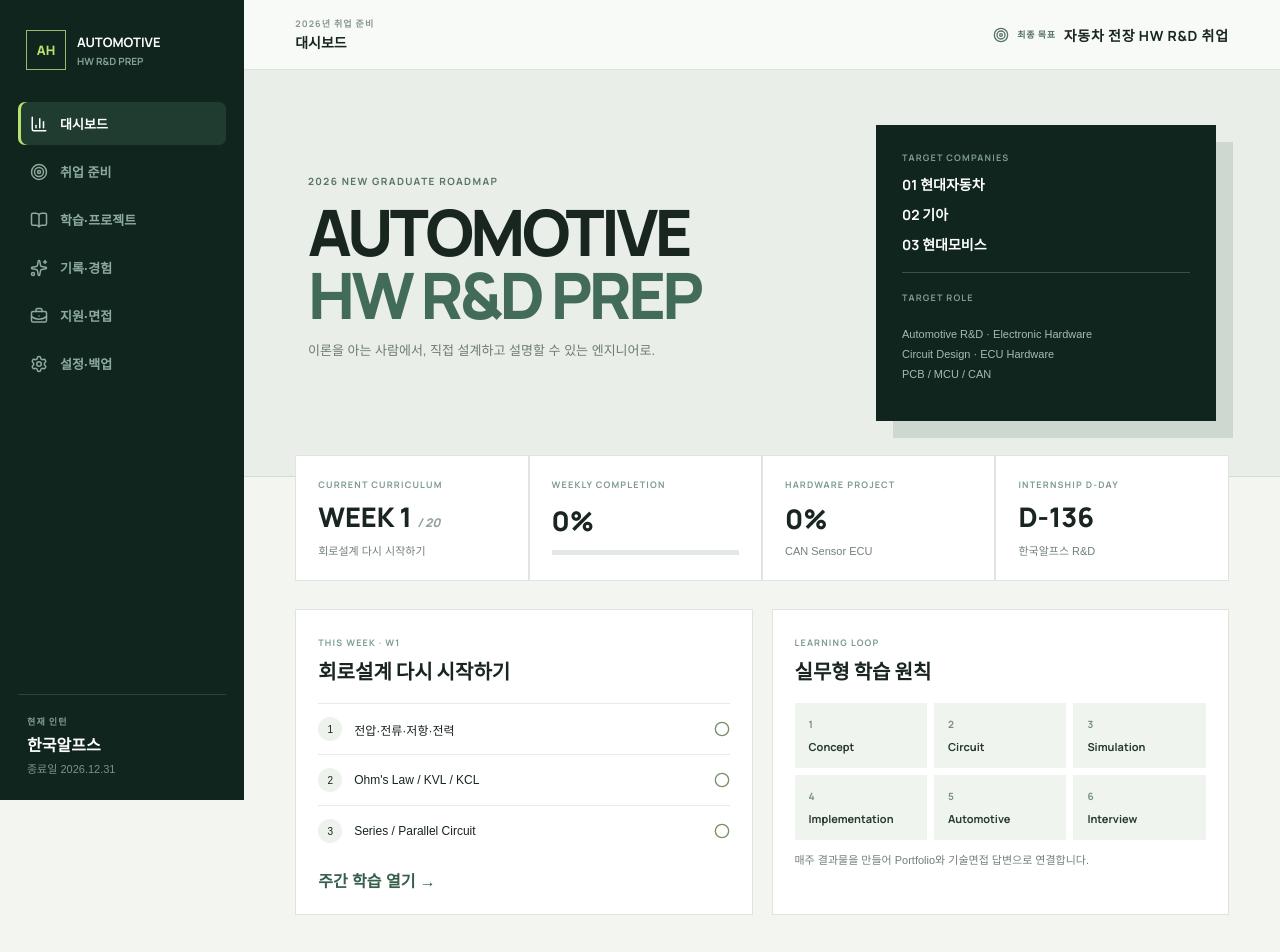
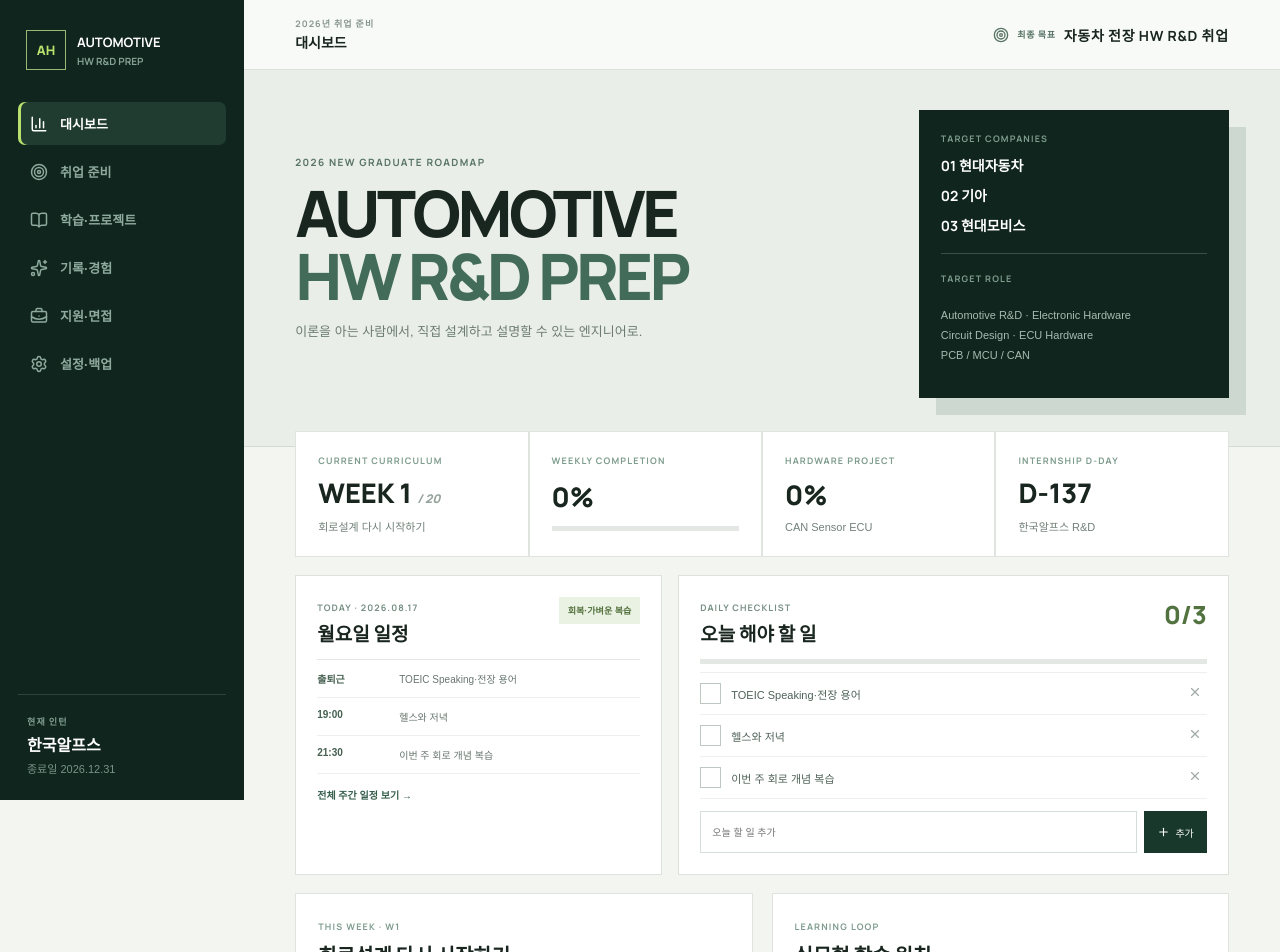
Before and after one commit to PacoKim/vamos-trabajo, a React (Vite) app: page / in a window 1280 px wide. Shown: the top 952 px of the page. Built offline with nearby package versions, Linux system fonts and the light colour scheme; a web font is replaced by a local one.

Commit message:
feat: add daily schedule and checklist dashboard

```diff
--- a/src/App.tsx
+++ b/src/App.tsx
@@ -622,6 +622,192 @@ function NavigationHub({
     </Page>
   );
 }
+function DailyAgenda({ go }: { go: (v: View) => void }) {
+  const schedules = [
+    {
+      day: "일요일",
+      focus: "마무리·재계획",
+      events: [
+        ["오전", "프로젝트 또는 미완료 핵심 범위"],
+        ["오후", "헬스 1시간 30분"],
+        ["저녁", "영어·인적성 및 주간 회고"],
+      ],
+    },
+    {
+      day: "월요일",
+      focus: "회복·가벼운 복습",
+      events: [
+        ["출퇴근", "TOEIC Speaking·전장 용어"],
+        ["19:00", "헬스와 저녁"],
+        ["21:30", "이번 주 회로 개념 복습"],
+      ],
+    },
+    {
+      day: "화요일",
+      focus: "회로·Simulation",
+      events: [
+        ["출퇴근", "영어·인적성"],
+        ["20:00", "회로이론·전자회로"],
+        ["21:00", "LTspice 실습"],
+      ],
+    },
+    {
+      day: "수요일",
+      focus: "회복·정리",
+      events: [
+        ["출퇴근", "영어 Speaking"],
+        ["19:00", "헬스와 저녁"],
+        ["21:30", "Datasheet·기술노트 복습"],
+      ],
+    },
+    {
+      day: "목요일",
+      focus: "HW 프로젝트 집중",
+      events: [
+        ["출퇴근", "영어·인적성"],
+        ["20:00", "Automotive CAN Sensor ECU"],
+        ["마무리", "실수·선택 근거 기록"],
+      ],
+    },
+    {
+      day: "금요일",
+      focus: "휴식 우선",
+      events: [
+        ["출퇴근", "영어 Speaking"],
+        ["19:00", "헬스와 저녁"],
+        ["이후", "휴식 또는 20분 복습"],
+      ],
+    },
+    {
+      day: "토요일",
+      focus: "주간 핵심 실습",
+      events: [
+        ["오전", "회로·HW 프로젝트 3~4시간"],
+        ["오후", "영어 또는 인적성 1시간"],
+        ["마무리", "프로젝트 과정 기록 20분"],
+      ],
+    },
+  ];
+  const now = new Date();
+  const offset = now.getTimezoneOffset();
+  const dateKey = new Date(now.getTime() - offset * 60000)
+    .toISOString()
+    .slice(0, 10);
+  const schedule = schedules[now.getDay()];
+  const defaultTasks = schedule.events.map((event, i) => ({
+    id: `${dateKey}-${i}`,
+    text: event[1],
+    done: false,
+  }));
+  const [allTasks, setAllTasks] = useState<Record<string, any[]>>(() => {
+    const saved = JSON.parse(
+      localStorage.getItem("ahw-daily-checklists") || "{}",
+    );
+    return saved[dateKey] ? saved : { ...saved, [dateKey]: defaultTasks };
+  });
+  const [newTask, setNewTask] = useState("");
+  const tasks = allTasks[dateKey] || [];
+  useEffect(
+    () =>
+      localStorage.setItem("ahw-daily-checklists", JSON.stringify(allTasks)),
+    [allTasks],
+  );
+  const setTasks = (next: any[]) =>
+    setAllTasks((all) => ({ ...all, [dateKey]: next }));
+  const addTask = (e: React.FormEvent) => {
+    e.preventDefault();
+    if (!newTask.trim()) return;
+    setTasks([
+      ...tasks,
+      { id: `${dateKey}-${Date.now()}`, text: newTask.trim(), done: false },
+    ]);
+    setNewTask("");
+  };
+  const completed = tasks.filter((task) => task.done).length;
+  return (
+    <section className="daily-overview">
+      <article className="today-schedule">
+        <div className="daily-heading">
+          <div>
+            <small>TODAY · {dateKey.replaceAll("-", ".")}</small>
+            <h2>{schedule.day} 일정</h2>
+          </div>
+          <span>{schedule.focus}</span>
+        </div>
+        <div className="schedule-lines">
+          {schedule.events.map((event) => (
+            <p key={`${event[0]}-${event[1]}`}>
+              <b>{event[0]}</b>
+              <span>{event[1]}</span>
+            </p>
+          ))}
+        </div>
+        <button onClick={() => go("planner")}>전체 주간 일정 보기 →</button>
+      </article>
+      <article className="daily-checklist">
+        <div className="daily-heading">
+          <div>
+            <small>DAILY CHECKLIST</small>
+            <h2>오늘 해야 할 일</h2>
+          </div>
+          <strong>
+            {completed}/{tasks.length}
+          </strong>
+        </div>
+        <div className="daily-progress">
+          <i
+            style={{
+              width: `${tasks.length ? Math.round((completed / tasks.length) * 100) : 0}%`,
+            }}
+          />
+        </div>
+        <div className="daily-tasks">
+          {tasks.length ? (
+            tasks.map((task) => (
+              <label key={task.id}>
+                <input
+                  type="checkbox"
+                  checked={task.done}
+                  onChange={() =>
+                    setTasks(
+                      tasks.map((x) =>
+                        x.id === task.id ? { ...x, done: !x.done } : x,
+                      ),
+                    )
+                  }
+                />
+                <i>{task.done && <Check />}</i>
+                <span>{task.text}</span>
+                <button
+                  type="button"
+                  aria-label={`${task.text} 삭제`}
+                  onClick={(e) => {
+                    e.preventDefault();
+                    setTasks(tasks.filter((x) => x.id !== task.id));
+                  }}
+                >
+                  <X />
+                </button>
+              </label>
+            ))
+          ) : (
+            <p>오늘의 할 일을 직접 추가해보세요.</p>
+          )}
+        </div>
+        <form onSubmit={addTask}>
+          <input
+            value={newTask}
+            onChange={(e) => setNewTask(e.target.value)}
+            placeholder="오늘 할 일 추가"
+          />
+          <button type="submit">
+            <Plus /> 추가
+          </button>
+        </form>
+      </article>
+    </section>
+  );
+}
 function Dashboard({
   current,
   done,
@@ -637,6 +823,12 @@ function Dashboard({
     (current.tasks.filter((_, i) => done[`w${current.n}-${i}`]).length /
       current.tasks.length) *
       100,
+  );
+  const internshipD = Math.max(
+    0,
+    Math.ceil(
+      (new Date("2026-12-31T23:59:59+09:00").getTime() - Date.now()) / 86400000,
+    ),
   );
   return (
     <>
@@ -688,10 +880,11 @@ function Dashboard({
         </article>
         <article>
           <small>INTERNSHIP D-DAY</small>
-          <strong>D-136</strong>
+          <strong>D-{internshipD}</strong>
           <span>한국알프스 R&D</span>
         </article>
       </section>
+      <DailyAgenda go={go} />
       <section className="dash">
         <article className="panel">
           <small>THIS WEEK · W{current.n}</small>
--- a/src/extended.css
+++ b/src/extended.css
@@ -48,6 +48,172 @@
   font-size: 10px;
   font-style: normal;
   font-weight: 700;
+}
+.hero {
+  min-height: 285px;
+  padding: 40px 4vw 48px;
+}
+.hero .target {
+  width: 310px;
+  padding: 22px;
+}
+.metrics {
+  margin-top: -16px;
+  margin-bottom: 18px;
+}
+.daily-overview {
+  display: grid;
+  grid-template-columns: minmax(0, 0.9fr) minmax(0, 1.35fr);
+  gap: 16px;
+  padding: 0 4vw 18px;
+}
+.daily-overview > article {
+  border: 1px solid #dce3dd;
+  background: white;
+  padding: 21px;
+}
+.daily-heading {
+  display: flex;
+  align-items: flex-start;
+  justify-content: space-between;
+  gap: 12px;
+  margin-bottom: 12px;
+}
+.daily-heading small {
+  color: #789084;
+  font: 700 9px Manrope;
+  letter-spacing: 0.12em;
+}
+.daily-heading h2 {
+  margin: 4px 0 0;
+  font: 700 19px Manrope;
+}
+.daily-heading > span {
+  background: #eaf2e4;
+  color: #54713e;
+  padding: 7px 9px;
+  font-size: 9px;
+  font-weight: 700;
+}
+.daily-heading > strong {
+  color: #52733f;
+  font: 800 25px Manrope;
+}
+.schedule-lines {
+  border-top: 1px solid #e3e8e4;
+}
+.schedule-lines p {
+  display: grid;
+  grid-template-columns: 72px 1fr;
+  gap: 10px;
+  margin: 0;
+  padding: 11px 0;
+  border-bottom: 1px solid #edf0ed;
+  font-size: 10px;
+}
+.schedule-lines p b {
+  color: #456050;
+}
+.schedule-lines p span {
+  color: #68766f;
+}
+.today-schedule > button {
+  border: 0;
+  background: transparent;
+  color: #355e4b;
+  padding: 13px 0 0;
+  font-size: 10px;
+  font-weight: 700;
+  cursor: pointer;
+}
+.daily-progress {
+  height: 5px;
+  margin-bottom: 8px;
+  background: #e3e8e4;
+}
+.daily-progress i {
+  display: block;
+  height: 100%;
+  background: #83a950;
+  transition: width 0.2s;
+}
+.daily-tasks {
+  border-top: 1px solid #edf0ed;
+}
+.daily-tasks > label {
+  display: flex;
+  align-items: center;
+  gap: 10px;
+  min-height: 42px;
+  border-bottom: 1px solid #edf0ed;
+  cursor: pointer;
+}
+.daily-tasks input {
+  display: none;
+}
+.daily-tasks label > i {
+  width: 21px;
+  height: 21px;
+  border: 1px solid #bdc8c1;
+  display: grid;
+  place-items: center;
+}
+.daily-tasks label > i svg {
+  width: 14px;
+  color: #527439;
+}
+.daily-tasks label > span {
+  flex: 1;
+  color: #4f6258;
+  font-size: 11px;
+}
+.daily-tasks input:checked ~ span {
+  color: #929d97;
+  text-decoration: line-through;
+}
+.daily-tasks label > button {
+  border: 0;
+  background: transparent;
+  color: #a0aba5;
+  padding: 5px;
+  cursor: pointer;
+}
+.daily-tasks label > button svg {
+  width: 14px;
+}
+.daily-tasks > p {
+  color: #89958e;
+  font-size: 10px;
+}
+.daily-checklist > form {
+  display: grid;
+  grid-template-columns: 1fr max-content;
+  gap: 7px;
+  margin-top: 12px;
+}
+.daily-checklist > form input {
+  min-width: 0;
+  border: 1px solid #d5ddd7;
+  padding: 9px 11px;
+  font: inherit;
+  font-size: 10px;
+}
+.daily-checklist > form button {
+  display: flex;
+  align-items: center;
+  gap: 5px;
+  border: 0;
+  background: #19382c;
+  color: white;
+  padding: 9px 13px;
+  font-size: 10px;
+  cursor: pointer;
+}
+.daily-checklist > form button svg {
+  width: 13px;
+}
+.dash {
+  padding-top: 0;
 }
 .security {
   background: #fff3dc;
@@ -528,6 +694,21 @@
   margin-top: 0;
 }
 @media (max-width: 700px) {
+  .hero {
+    min-height: 0;
+    padding: 29px 20px 35px;
+  }
+  .hero .target {
+    width: calc(100% - 12px);
+    margin-top: 25px;
+  }
+  .daily-overview {
+    grid-template-columns: 1fr;
+    padding: 16px 14px 0;
+  }
+  .daily-overview > article {
+    padding: 17px;
+  }
   .navigation-hub {
     grid-template-columns: 1fr;
   }
```
